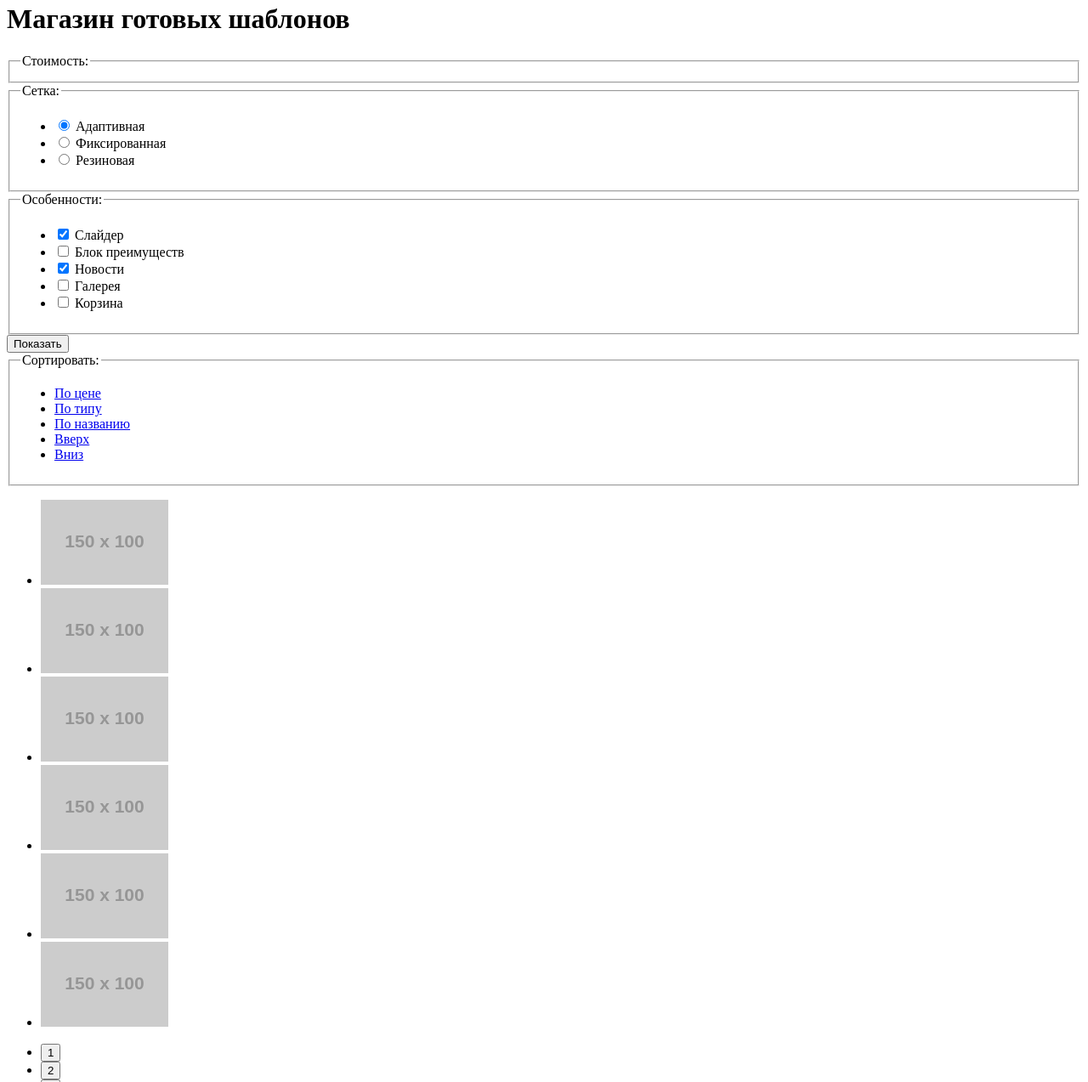
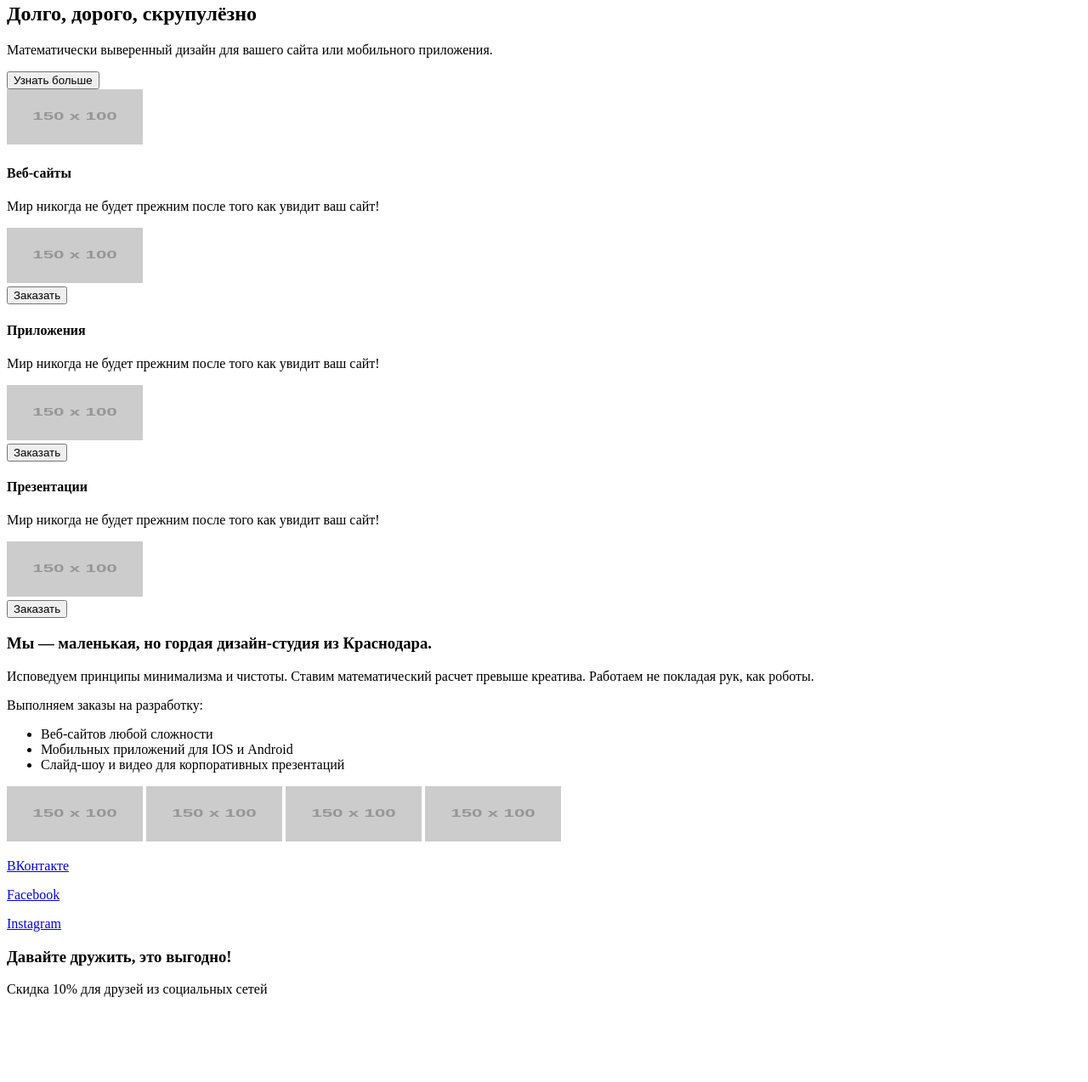
Before and after one commit to AnastasiyaSem/-, a plain HTML site: page index.html in a window 1280 px wide. Shown: the part 216-1489 px from the top of the page at 85% size. After the commit the page ends 1405 px from the top, so only its background shows below. Drawn offline with Linux system fonts and the light colour scheme; placeholder pictures from the web are drawn by us.

Commit message:
Разметка индекс

```diff
--- a/index.html
+++ b/index.html
@@ -5,6 +5,7 @@
 </head>
 <body>
 	<header class="main-header">
+		<section class="logo-nav">
 			<a class="main-header-logo">
 				<img src="http://placehold.it/150x100" class="logo-header" alt="Логотип Нёрдз" width="160" height="65">
 			</a>
@@ -19,103 +20,69 @@
 				<ul class="user-navigation">
 					<li class="login-link">Корзинка</li>
 				</ul>
-		<h1 class="title-header">Магазин готовых шаблонов</h1>
+		</section>
+
+		<section class="title">
+			<div class="title-about">
+				<h2>Долго, дорого, скрупулёзно</h2>
+				<p>Математически выверенный дизайн для вашего сайта или мобильного приложения.</p>
+				<button>Узнать больше</button>
+			</div>
+			<div class="title-img">
+				<img src="http://placehold.it/150x100" alt="Рекламная картинка" width="160" height="65">
+			</div>
+		</section>
+
 	</header>
 
-	<main class="container">
-		<section class="section-form">
-			<form class="filter" method="get" action="https://echo.htmlacademy.ru">
-				<fieldset>
-					<legend>Стоимость:</legend>
-				</fieldset>
-
-				<fieldset>
-					<legend>Сетка:</legend>
-					<ul>
-						<li>
-							<input type="radio" name="form-filter" id="filet-adapt" checked>
-							<label for="filet-adapt">Адаптивная</label>
-						</li>
-						<li>
-							<input type="radio" name="form-filter" id="filter-fix">
-							<label for="filter-fix">Фиксированная</label>
-						</li>
-						<li>
-							<input type="radio" name="form-filter" id="filter-rezin">
-							<label for="filter-rezin">Резиновая</label>
-						</li>
-					</ul>
-				</fieldset>
-
-				<fieldset>
-					<legend>Особенности:</legend>
-					<ul>
-						<li>
-							<input type="checkbox" name="slider" id="filer-slider"  checked>
-							<label for="filter-slider">Слайдер</label>
-						</li>
-						<li>
-							<input type="checkbox" name="block-promery" id="filer-block-promery">
-							<label for="filer-block-promery">Блок преимуществ</label>
-						</li>
-						<li>
-							<input type="checkbox" name="new" id="filer-new"  checked>
-							<label for="filer-new">Новости</label>
-						</li>
-						<li>
-							<input type="checkbox" name="galery" id="filer-galery">
-							<label for="filer-galery">Галерея</label>
-						</li>
-						<li>
-							<input type="checkbox" name="search" id="filer-search">
-							<label for="filer-search">Корзина</label>
-						</li>
-					</ul>
-				</fieldset>
-
-				<button type="submit">Показать</button>
-			</form>
+	<main>
+		<section class="services">
+			<div class="services-items">
+				<h4>Веб-сайты</h4>
+				<p>Мир никогда не будет прежним после того как увидит ваш сайт!</p>
+				<img src="http://placehold.it/150x100" alt="Веб-сайты" width="160" height="65"><br>
+				<button>Заказать</button>
+			</div>
+			<div class="services-items">
+				<h4>Приложения</h4>
+				<p>Мир никогда не будет прежним после того как увидит ваш сайт!</p>
+				<img src="http://placehold.it/150x100" alt="Приложения" width="160" height="65"><br>
+				<button>Заказать</button>
+			</div>
+			<div class="services-items">
+				<h4>Презентации</h4>
+				<p>Мир никогда не будет прежним после того как увидит ваш сайт!</p>
+				<img src="http://placehold.it/150x100" alt="Презентации" width="160" height="65"><br>
+				<button>Заказать</button>
+			</div>
 		</section>
 
-		<section class="section-sort">
-			<div class="sort">
-				<form>
-					<fieldset class="catalog" method="get" action="https://echo.htmlacademy.ru">
-							<legend>Сортировать:</legend>
-								<ul>
-									<li><a href="#">По цене</a></li>
-									<li><a href="#">По типу</a></li>
-									<li><a href="#">По названию</a></li>
-									<li><a href="#"><span>Вверх</span></a></li>
-									<li><a href="#"><span>Вниз</span></a></li>
-								</ul>
-					</fieldset>
-				</form>
-			</div>
-			<div class="catalog-img">
-				<ul>
-					<li><a href="#"><img src="http://placehold.it/150x100"></a></li>
-					<li><a href="#"><img src="http://placehold.it/150x100"></a></li>
-					<li><a href="#"><img src="http://placehold.it/150x100"></a></li>
-					<li><a href="#"><img src="http://placehold.it/150x100"></a></li>
-					<li><a href="#"><img src="http://placehold.it/150x100"></a></li>
-					<li><a href="#"><img src="http://placehold.it/150x100"></a></li>
+		<section class="statist">
+			<div class="primery">
+				<h3>Мы — маленькая, но гордая дизайн-студия из Краснодара. </h3>
+				<p>Исповедуем принципы минимализма и чистоты. Ставим математический расчет превыше креатива. Работаем не покладая рук, как роботы.</p>
+				<p>Выполняем заказы на разработку:</p>
+				<ul class="order">
+					<li class="item-order">Веб-сайтов любой сложности</li>
+					<li class="item-order">Мобильных приложений для IOS и Android</li>
+					<li class="item-order">Слайд-шоу и видео для корпоративных презентаций</li>
 				</ul>
 			</div>
-			<div class="switch">
-				<ul>
-					<li><a href="#"><button>1</button></a></li>
-					<li><a href="#"><button>2</button></a></li>
-					<li><a href="#"><button>3</button></a></li>
-					<li><a href="#"><button>Следующая</button></a></li>
-				</ul>
-			</div>
+		</section>
+
+		<section class="logotypes">
+			<img src="http://placehold.it/150x100" alt="HTML-академия" width="160" height="65">
+			<img src="http://placehold.it/150x100" alt="Barbershop Borodinski" width="160" height="65">
+			<img src="http://placehold.it/150x100" alt="Pink" width="160" height="65">
+			<img src="http://placehold.it/150x100" alt="Mishka" width="160" height="65">
+		</section>
+
+		<section class="maps">
+
 		</section>
 	</main>
 
 	<footer class="main-footer">
-		<!--Карта-->
-
 		<div class="social">
 			<p><a href="#">ВКонтакте</a></p>
 			<p><a href="#">Facebook</a></p>
```
Also changed, not shown: catalog.html (added, +131 -0 lines), nerds/fonts/web/roboto.woff (added), nerds/fonts/web/roboto.woff2 (added), nerds/fonts/web/robotobold.woff (added), nerds/fonts/web/robotobold.woff2 (added), nerds/fonts/web/robotomedium.woff (added), nerds/fonts/web/robotomedium.woff2 (added), nerds/preview/nerds-catalog.jpg (added), nerds/preview/nerds-index.jpg (added), nerds/preview/styleguide.jpg (added), 7 other files. Lines whose indentation alone changed are shown as unchanged.
